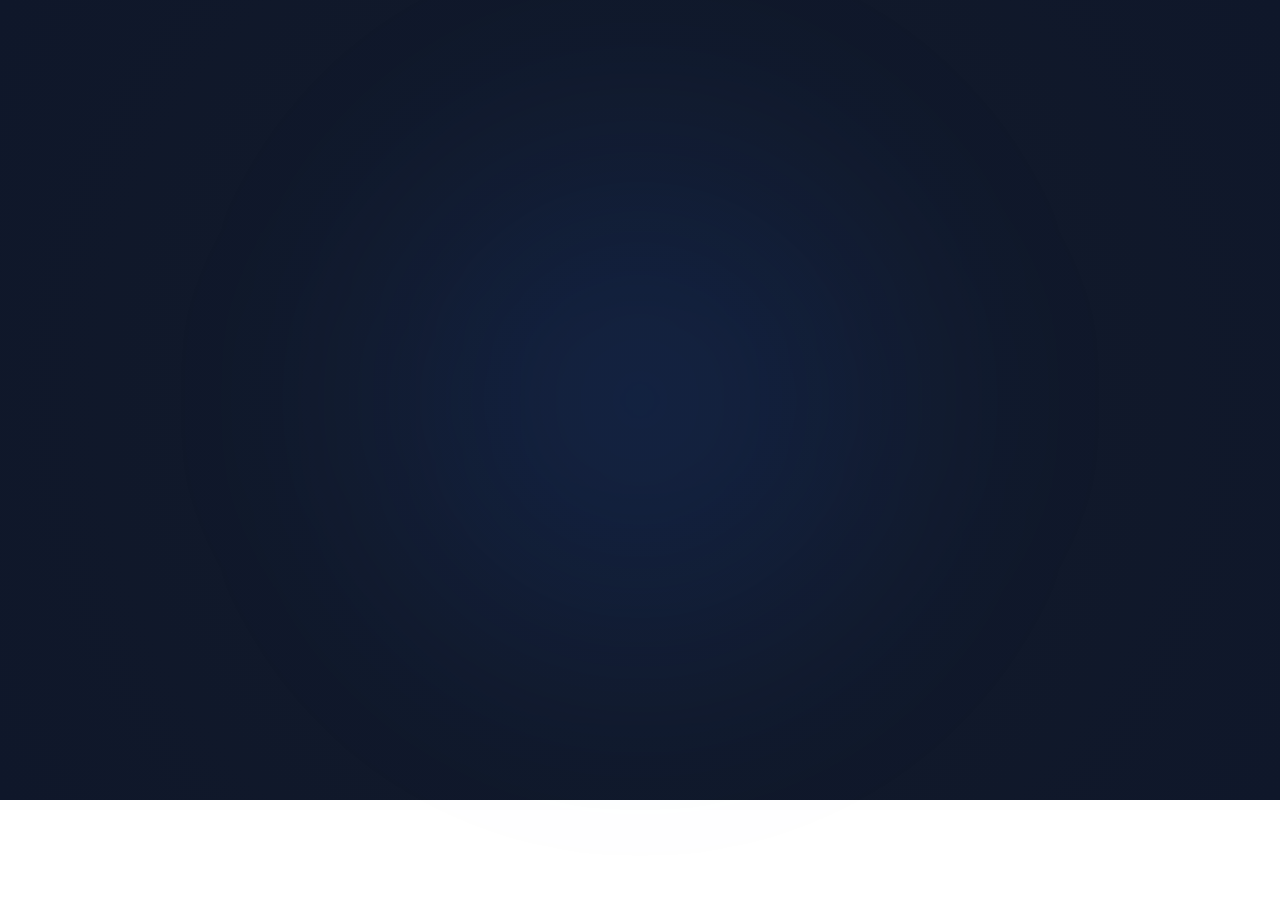
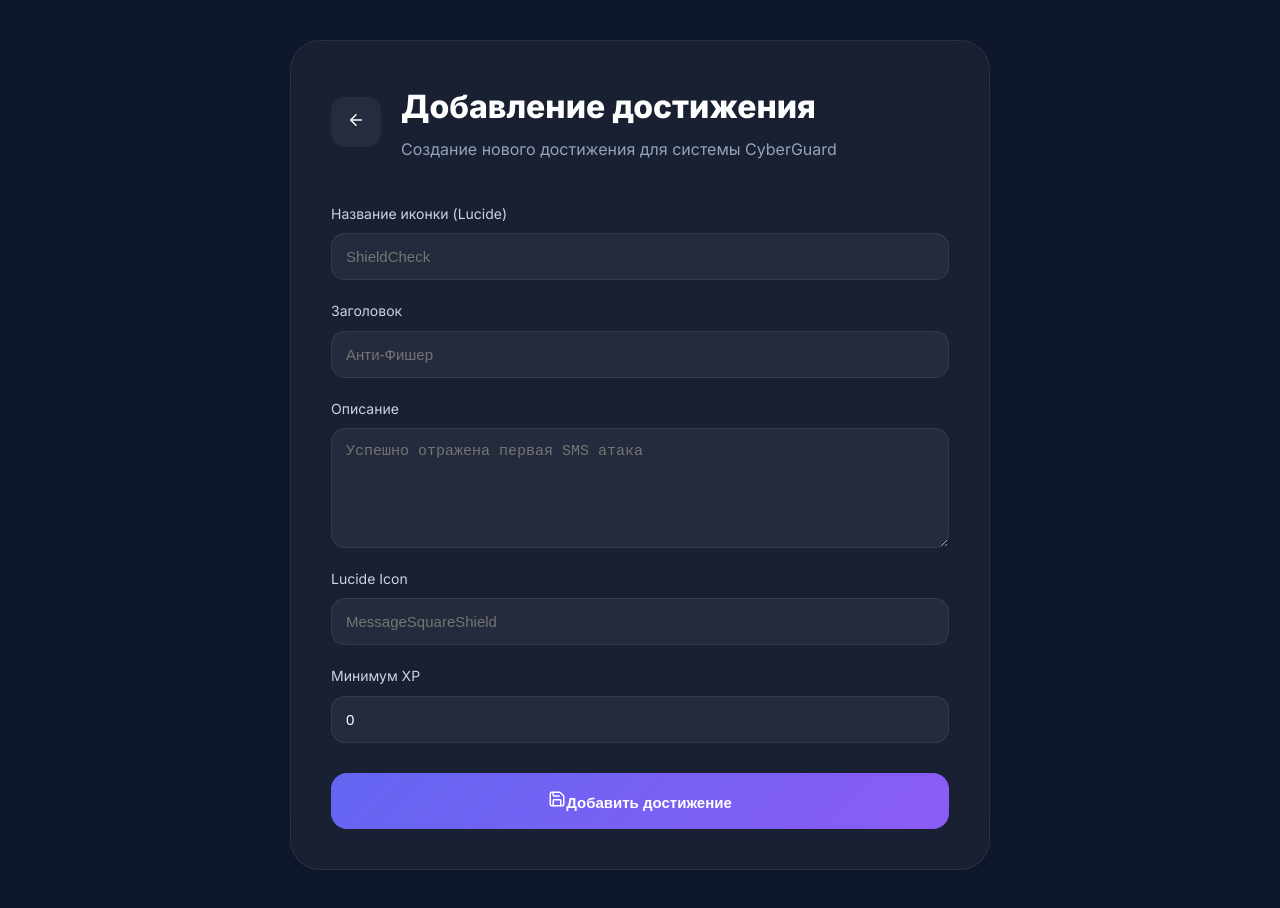
Before and after one commit to SJurii/CyberGuard, a React (Create React App) app: page /adminAchievements in a window 1280 px wide. Before the commit this address had no page. Before the commit the page ends 800 px from the top, so only its background shows below. Built offline with nearby package versions, Linux system fonts and the light colour scheme.

Commit message:
Добавление новых достижений

```diff
--- a/src/AnimatedRoutes.jsx
+++ b/src/AnimatedRoutes.jsx
@@ -12,6 +12,7 @@ import Leaderboard from "./pages/leader_board/leader_board";
 import ScenarioEmail from "./pages/scenarioEmail/scenario_email";
 import Dashboard from "./pages/main/Dashboard";
 import EmailScenarioPlayer from "./pages/scenarioEmail/EmailScenarioPlayer/email_scenario_player";
+import AdminAchievementsPage from "./pages/adminAchivement/AdminAchievementsPage";
 
 const pageVariants = {
   initial: { opacity: 0, x: -50 },
@@ -34,6 +35,7 @@ function AnimatedRoutes() {
         {/* Списки сценариев по категориям */}
         <Route path="/scenario_sms" element={<PageWrapper><ScenarioSMS /></PageWrapper>} />
         <Route path="/scenario/email" element={<PageWrapper><ScenarioEmail /></PageWrapper>} />
+        <Route path="/adminAchievements" element={<PageWrapper><AdminAchievementsPage /></PageWrapper>} />
 
         {/* УНИВЕРСАЛЬНЫЙ ПЛЕЕР СЦЕНАРИЕВ — РАЗДЕЛЯЕМ */}
         {/* Для SMS оставляем FakeSmsChat */}
--- /dev/null
+++ b/src/pages/adminAchivement/AdminAchievementsPage.jsx
@@ -0,0 +1,170 @@
+import React, { useState } from "react";
+import { Trophy, Save, ArrowLeft } from "lucide-react";
+import { useNavigate } from "react-router-dom";
+import "./adminAchievements.css";
+
+const AdminAchievementsPage = () => {
+
+  const navigate = useNavigate();
+
+  const [achievement, setAchievement] = useState({
+    achievementName: "",
+    title: "",
+    description: "",
+    iconName: "",
+    minPointer: 0
+  });
+
+  const handleSave = async () => {
+
+    const token = localStorage.getItem("userToken");
+
+    try {
+
+      const response = await fetch("http://localhost:8080/api/admin/achievements", {
+        method: "POST",
+        headers: {
+          "Authorization": `Bearer ${token}`,
+          "Content-Type": "application/json"
+        },
+        body: JSON.stringify(achievement)
+      });
+
+      if (response.ok) {
+
+        alert("Достижение успешно добавлено!");
+
+        setAchievement({
+          achievementName: "",
+          title: "",
+          description: "",
+          iconName: "",
+          minPointer: 0
+        });
+
+      } else {
+
+        const error = await response.text();
+        alert(error);
+
+      }
+
+    } catch (e) {
+
+      console.error(e);
+      alert("Ошибка соединения");
+
+    }
+  };
+
+  return (
+    <div className="admin-ach-page">
+
+      <div className="admin-ach-card">
+
+        <div className="admin-ach-header">
+
+          <button
+            className="back-btn-admin"
+            onClick={() => navigate("/dashboard")}
+          >
+            <ArrowLeft size={18}/>
+          </button>
+
+          <div>
+            <h1>Добавление достижения</h1>
+            <p>Создание нового достижения для системы CyberGuard</p>
+          </div>
+
+        </div>
+
+        <div className="admin-ach-form">
+
+          <div className="input-group">
+            <label>Название иконки (Lucide)</label>
+            <input
+              type="text"
+              placeholder="ShieldCheck"
+              value={achievement.achievementName}
+              onChange={(e) =>
+                setAchievement({
+                  ...achievement,
+                  achievementName: e.target.value
+                })
+              }
+            />
+          </div>
+
+          <div className="input-group">
+            <label>Заголовок</label>
+            <input
+              type="text"
+              placeholder="Анти-Фишер"
+              value={achievement.title}
+              onChange={(e) =>
+                setAchievement({
+                  ...achievement,
+                  title: e.target.value
+                })
+              }
+            />
+          </div>
+
+          <div className="input-group">
+            <label>Описание</label>
+            <textarea
+              placeholder="Успешно отражена первая SMS атака"
+              value={achievement.description}
+              onChange={(e) =>
+                setAchievement({
+                  ...achievement,
+                  description: e.target.value
+                })
+              }
+            />
+          </div>
+
+          <div className="input-group">
+            <label>Lucide Icon</label>
+            <input
+              type="text"
+              placeholder="MessageSquareShield"
+              value={achievement.iconName}
+              onChange={(e) =>
+                setAchievement({
+                  ...achievement,
+                  iconName: e.target.value
+                })
+              }
+            />
+          </div>
+
+          <div className="input-group">
+            <label>Минимум XP</label>
+            <input
+              type="number"
+              placeholder="100"
+              value={achievement.minPointer}
+              onChange={(e) =>
+                setAchievement({
+                  ...achievement,
+                  minPointer: Number(e.target.value)
+                })
+              }
+            />
+          </div>
+
+          <button className="save-ach-btn" onClick={handleSave}>
+            <Save size={18}/>
+            Добавить достижение
+          </button>
+
+        </div>
+
+      </div>
+
+    </div>
+  );
+};
+
+export default AdminAchievementsPage;
--- /dev/null
+++ b/src/pages/adminAchivement/adminAchievements.css
@@ -0,0 +1,95 @@
+.admin-ach-page {
+    min-height: 100vh;
+    background: #0f172a;
+    display: flex;
+    justify-content: center;
+    align-items: center;
+    padding: 40px;
+    color: white;
+}
+
+.admin-ach-card {
+    width: 100%;
+    max-width: 700px;
+    background: rgba(255,255,255,0.04);
+    border: 1px solid rgba(255,255,255,0.08);
+    border-radius: 30px;
+    padding: 40px;
+    backdrop-filter: blur(20px);
+}
+
+.admin-ach-header {
+    display: flex;
+    align-items: center;
+    gap: 20px;
+    margin-bottom: 40px;
+}
+
+.admin-ach-header h1 {
+    font-size: 32px;
+    font-weight: 800;
+}
+
+.admin-ach-header p {
+    color: #94a3b8;
+    margin-top: 5px;
+}
+
+.back-btn-admin {
+    width: 50px;
+    height: 50px;
+    border-radius: 14px;
+    border: none;
+    background: rgba(255,255,255,0.06);
+    color: white;
+    cursor: pointer;
+}
+
+.admin-ach-form {
+    display: flex;
+    flex-direction: column;
+    gap: 20px;
+}
+
+.input-group {
+    display: flex;
+    flex-direction: column;
+    gap: 8px;
+}
+
+.input-group label {
+    color: #cbd5e1;
+    font-size: 14px;
+}
+
+.input-group input,
+.input-group textarea {
+    background: rgba(255,255,255,0.05);
+    border: 1px solid rgba(255,255,255,0.08);
+    border-radius: 14px;
+    padding: 14px;
+    color: white;
+    font-size: 15px;
+}
+
+.input-group textarea {
+    min-height: 120px;
+    resize: vertical;
+}
+
+.save-ach-btn {
+    margin-top: 10px;
+    height: 56px;
+    border: none;
+    border-radius: 16px;
+    background: linear-gradient(135deg, #6366f1, #8b5cf6);
+    color: white;
+    font-weight: 700;
+    font-size: 15px;
+    cursor: pointer;
+    transition: 0.3s;
+}
+
+.save-ach-btn:hover {
+    transform: translateY(-2px);
+}
--- a/src/pages/main/Dashboard.jsx
+++ b/src/pages/main/Dashboard.jsx
@@ -10,6 +10,7 @@ import { useAuth } from "../../context/AuthContext";
 const Dashboard = () => {
   const navigate = useNavigate();
   const { user } = useAuth();
+  const [adminOpen, setAdminOpen] = React.useState(false);
 
   useEffect(() => {
     const handleScroll = () => {
@@ -108,18 +109,53 @@ const Dashboard = () => {
         {/* 4. СЕКЦИЯ ДЛЯ АДМИНА */}
         {isAdmin && (
           <div className="admin-dashboard-section animate-fade">
+
             <h3>Центр Управления (ADMIN)</h3>
+
             <p style={{color: '#94a3b8', marginBottom: '20px', fontSize: '14px'}}>
-               У вас есть доступ к редактированию контента и управлению пользователями.
+              У вас есть доступ к редактированию контента и управлению системой.
             </p>
-            <div className="admin-actions">
-                <button className="admin-btn" onClick={() => navigate('/admin/users')}>
-                  <Users size={16} style={{marginRight: '8px', display: 'inline'}}/> Управление пользователями
+
+            {/* ОДНА КНОПКА УПРАВЛЕНИЯ */}
+            <button
+              className="admin-btn main-admin-btn"
+              onClick={() => setAdminOpen(!adminOpen)}
+            >
+              <LayoutGrid size={16} style={{marginRight: '8px', display: 'inline'}}/>
+              Управление
+            </button>
+
+            {/* РАСКРЫВАЮЩЕЕСЯ МЕНЮ */}
+            {adminOpen && (
+              <div className="admin-actions expanded">
+
+                <button
+                  className="admin-btn"
+                  onClick={() => navigate('/admin/users')}
+                >
+                  <Users size={16} style={{marginRight: '8px', display: 'inline'}}/>
+                  Управление пользователями
                 </button>
-                <button className="admin-btn" onClick={() => navigate('/map')}>
-                  <LayoutGrid size={16} style={{marginRight: '8px', display: 'inline'}}/> Редактор карты
+
+                <button
+                  className="admin-btn"
+                  onClick={() => navigate('/map', { state: { openEditor: true } })}
+                >
+                  <MapIcon size={16} style={{marginRight: '8px', display: 'inline'}}/>
+                  Сценарии (редактор)
                 </button>
-            </div>
+
+                <button
+                  className="admin-btn"
+                  onClick={() => navigate('/adminAchievements')}
+                >
+                  <Trophy size={16} style={{marginRight: '8px', display: 'inline'}}/>
+                  Добавление достижений
+                </button>
+
+              </div>
+            )}
+
           </div>
         )}
       </main>
--- a/src/pages/main/styles/dashboard.css
+++ b/src/pages/main/styles/dashboard.css
@@ -318,3 +318,28 @@
     justify-content: center;
   }
 }
+.main-admin-btn {
+  width: 100%;
+  margin-bottom: 10px;
+  background: linear-gradient(145deg, rgba(99,102,241,0.2), rgba(15,23,42,0.6));
+  border: 1px solid rgba(99,102,241,0.3);
+}
+
+.admin-actions.expanded {
+  display: flex;
+  flex-direction: column;
+  gap: 10px;
+  margin-top: 10px;
+  animation: fadeIn 0.3s ease;
+}
+
+@keyframes fadeIn {
+  from {
+    opacity: 0;
+    transform: translateY(-5px);
+  }
+  to {
+    opacity: 1;
+    transform: translateY(0);
+  }
+}
--- a/src/pages/map/map.jsx
+++ b/src/pages/map/map.jsx
@@ -2,6 +2,7 @@ import React, { useEffect, useState } from 'react';
 import { useNavigate } from 'react-router-dom';
 import { User, Mail, Database, Brain, Wifi, LockKeyhole, X } from 'lucide-react';
 import styles from "./styles/map.module.css";
+import { useLocation } from "react-router-dom";
 
 const scenarios = [
   { id: 1, title: 'SMS-Фишинг', difficulty: 'Легко', path: '/scenario_sms', icon: <Mail size={40} strokeWidth={1} />, color: '14, 165, 233', status: 'available' },
@@ -15,6 +16,7 @@ const MapPage = () => {
   const navigate = useNavigate();
   const [userRole, setUserRole] = useState(null);
   const [isAdminEditing, setIsAdminEditing] = useState(false);
+  const location = useLocation();
 
 
   // Состояние для нового сценария под структуру твоей БД
@@ -26,6 +28,12 @@ const MapPage = () => {
   });
 
   useEffect(() => {
+    if (location.state?.openEditor) {
+      setIsAdminEditing(true);
+    }
+  }, [location.state]);
+
+  useEffect(() => {
     const rawData = localStorage.getItem("userData");
     if (rawData) {
       try {
@@ -35,6 +43,7 @@ const MapPage = () => {
         console.error("Ошибка парсинга данных пользователя:", e);
       }
     }
+
 
     const handleScroll = () => {
       const scrolled = window.scrollY / (document.documentElement.scrollHeight - window.innerHeight);
@@ -60,7 +69,7 @@ const MapPage = () => {
           : newScenario.content
       };
 
-      const response = await fetch('http://localhost:8080/api/admin/scenarios', {
+      const response = await fetch('http://localhost:8080/api/scenarios', {
         method: 'POST',
         headers: {
           'Authorization': `Bearer ${token}`,
--- a/src/pages/profile/profile.jsx
+++ b/src/pages/profile/profile.jsx
@@ -173,6 +173,7 @@ const Profile = () => {
 
           {isAdmin && !myProfile && (
             <div className="admin-actions-block">
+
               {userData.role === "ADMIN" ? (
                 <button className="role-btn demote" onClick={() => handleChangeRole("USER")}>
                    <Icons.UserMinus size={14}/> Снять админа
```
